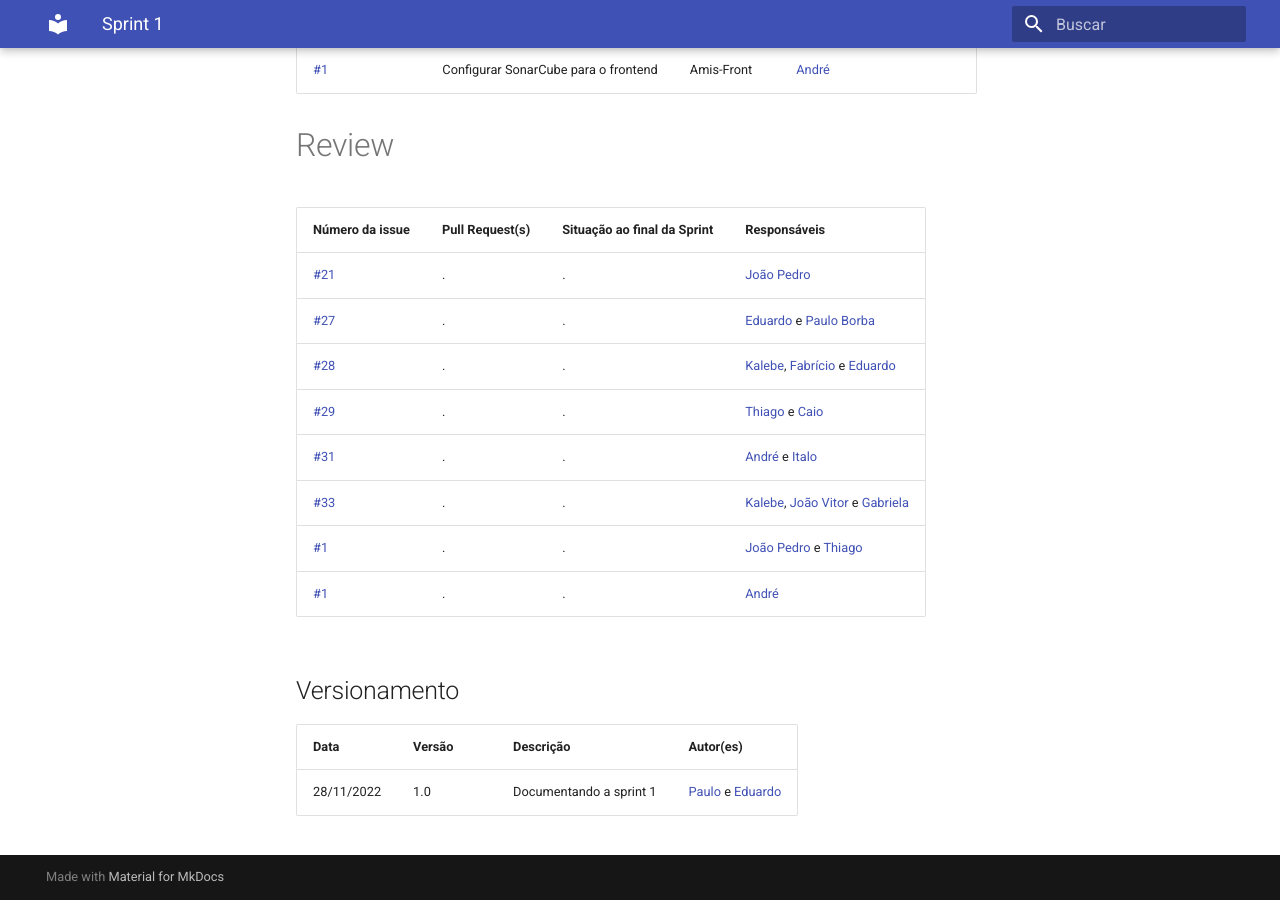
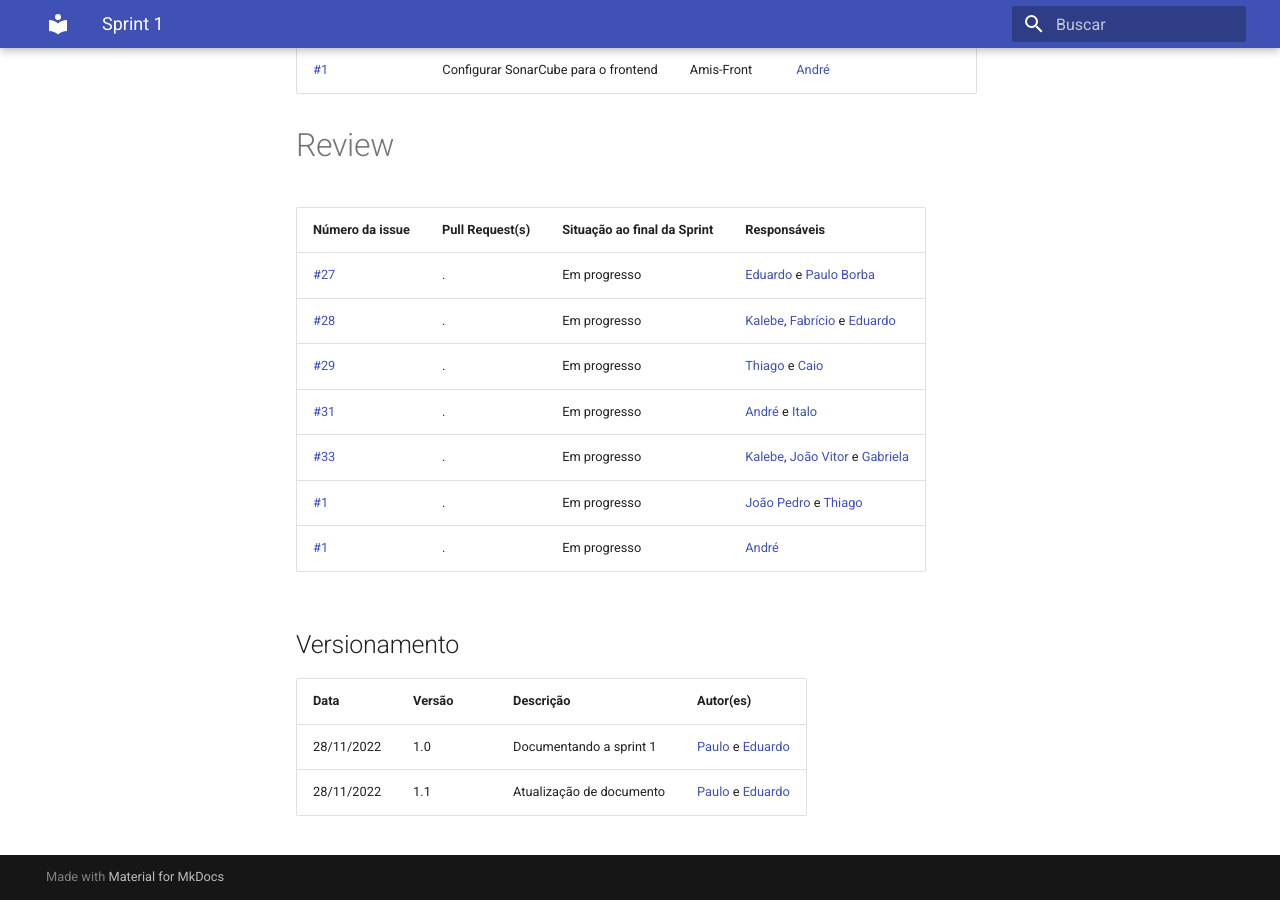
Before and after one commit to fga-eps-mds/2022.2-Amis-Doc, an MkDocs documentation site: the page built from docs/Sprints_Releases/sprint1.md, in a window 1280 px wide and 900 px high, scrolled down 897 px. Built offline with MkDocs 1.6.1 and Material for MkDocs 9.7.7, drawn with Linux system fonts in a browser that asks for light colours.

Commit message:
Documento .md da sprint 1 atualizado

```diff
--- a/docs/Sprints_Releases/sprint1.md
+++ b/docs/Sprints_Releases/sprint1.md
@@ -25,17 +25,17 @@
 
 | Número da issue | Pull Request(s) | Situação ao final da Sprint | Responsáveis |
 | ---- | ---- | ---- | ---- |
-| [#21](https://github.com/fga-eps-mds/2022.2-Amis-Doc/issues/21) | . | . | [João Pedro](https://github.com/jps12)|
-| [#27](https://github.com/fga-eps-mds/2022.2-Amis-Doc/issues/27) | . | . | [Eduardo](https://github.com/fxred) e [Paulo Borba](https://github.com/paulohborba)|
-| [#28](https://github.com/fga-eps-mds/2022.2-Amis-Doc/issues/28) | . | . | [Kalebe](https://github.com/KalebeLopes), [Fabrício](https://github.com/FabricioDeQueiroz) e [Eduardo](https://github.com/fxred)|
-| [#29](https://github.com/fga-eps-mds/2022.2-Amis-Doc/issues/29) | . | . | [Thiago](https://github.com/thiagolsg) e [Caio](https://github.com/CaioSulz)|
-| [#31](https://github.com/fga-eps-mds/2022.2-Amis-Doc/issues/31) | . | . | [André](https://github.com/andrelucasf) e [Italo](https://github.com/ItaloBrunoM)|
-| [#33](https://github.com/fga-eps-mds/2022.2-Amis-Doc/issues/33) | . | . | [Kalebe](https://github.com/KalebeLopes), [João Vitor](https://github.com/Jvsoutomaior) e [Gabriela](https://github.com/gabrielapivetta)|
-| [#1](https://github.com/fga-eps-mds/2022.2-Amis-Service/issues/1) | . | . | [João Pedro](https://github.com/jps12) e [Thiago](https://github.com/thiagolsg)|
-| [#1](https://github.com/fga-eps-mds/2022.2-Amis-Front/issues/1) | . | . | [André](https://github.com/andrelucasf)|
+| [#27](https://github.com/fga-eps-mds/2022.2-Amis-Doc/issues/27) | . | Em progresso | [Eduardo](https://github.com/fxred) e [Paulo Borba](https://github.com/paulohborba)|
+| [#28](https://github.com/fga-eps-mds/2022.2-Amis-Doc/issues/28) | . | Em progresso | [Kalebe](https://github.com/KalebeLopes), [Fabrício](https://github.com/FabricioDeQueiroz) e [Eduardo](https://github.com/fxred)|
+| [#29](https://github.com/fga-eps-mds/2022.2-Amis-Doc/issues/29) | . | Em progresso | [Thiago](https://github.com/thiagolsg) e [Caio](https://github.com/CaioSulz)|
+| [#31](https://github.com/fga-eps-mds/2022.2-Amis-Doc/issues/31) | . | Em progresso | [André](https://github.com/andrelucasf) e [Italo](https://github.com/ItaloBrunoM)|
+| [#33](https://github.com/fga-eps-mds/2022.2-Amis-Doc/issues/33) | . | Em progresso | [Kalebe](https://github.com/KalebeLopes), [João Vitor](https://github.com/Jvsoutomaior) e [Gabriela](https://github.com/gabrielapivetta)|
+| [#1](https://github.com/fga-eps-mds/2022.2-Amis-Service/issues/1) | . | Em progresso | [João Pedro](https://github.com/jps12) e [Thiago](https://github.com/thiagolsg)|
+| [#1](https://github.com/fga-eps-mds/2022.2-Amis-Front/issues/1) | . | Em progresso | [André](https://github.com/andrelucasf)|
 
 ## Versionamento
 
 | Data | Versão | Descrição | Autor(es) |
 |------|--------|-----------|-----------|
 | 28/11/2022 | 1.0 | Documentando a sprint 1 | [Paulo](https://github.com/paulohborba) e [Eduardo](https://github.com/fxred) |
+| 28/11/2022 | 1.1 | Atualização de documento | [Paulo](https://github.com/paulohborba) e [Eduardo](https://github.com/fxred) |
```
